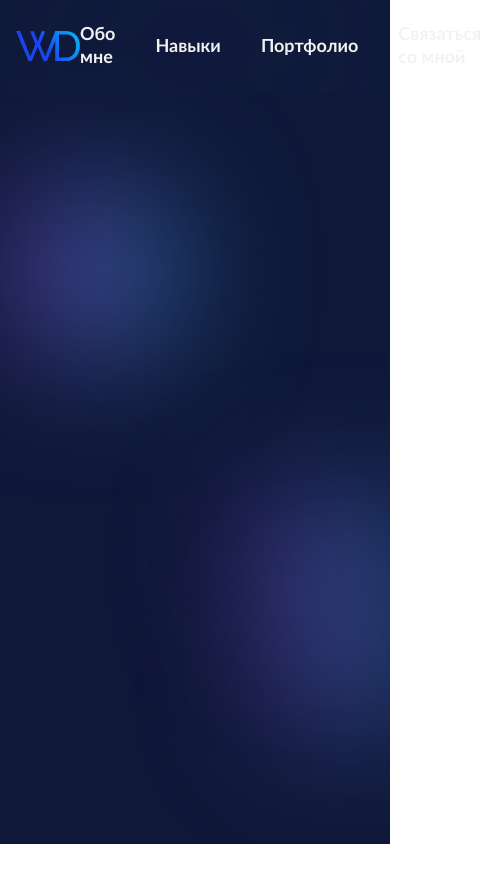
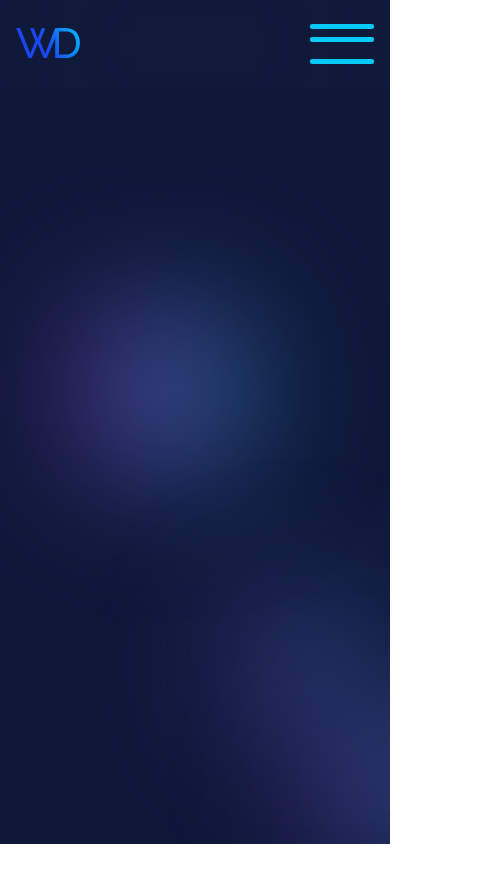
Before and after one commit to etherealelement/next-portfolio, a Next.js app: page / in a window 390 px wide. Shown: the top 882 px of the page, 481 px wide, since content can reach past the window. Before the commit the page ends 844 px from the top, so only its background shows below. Built offline with nearby package versions, Linux system fonts and the light colour scheme.

Commit message:
create: header and adaptive

```diff
--- a/app/components/header/Header.module.scss
+++ b/app/components/header/Header.module.scss
@@ -66,6 +66,9 @@
   }
 }
 
+//Burger Menu
+
+
 .burgerMenu {
   width: 64px;
   height: 30px;
@@ -76,6 +79,10 @@
   border: none;
   margin: 0;
   padding: 0;
+
+  @media all and (max-width: 485px) {
+    height: 40px;
+  }
 }
 
 .burgerMenu span {
@@ -92,6 +99,13 @@
   top: 0;
   left: 0;
 
+}
+//ListReset
+
+.listReset {
+  list-style-type: none;
+  margin: 0;
+  padding: 0;
 }
 
 .burgerMenu span:nth-child(2) {
--- a/app/components/header/Header.tsx
+++ b/app/components/header/Header.tsx
@@ -5,10 +5,12 @@ import styles from "./Header.module.scss";
 import Link from "next/link";
 import "../../globals.css";
 import {useMediaQuery} from "@/app/hooks";
+import stylesMenu from "./Mobilemenu.module.scss";
 
 export const Header: FC = () => {
     const isMobile = useMediaQuery(640);
     const [menuOpen, setMenuOpen] = useState(false)
+    const currentMenuItemClass = isMobile ? stylesMenu.menuItem : styles.headerContainerNavListItems;
     const handleToggleMenu = () => {
         (document.querySelector("body") as HTMLBodyElement).classList.toggle("overflow-hidden");
         setMenuOpen(!menuOpen);
@@ -29,9 +31,9 @@ export const Header: FC = () => {
                        <span></span>
                        <span></span>
                    </button>}
-                   <nav className={styles.headerContainerNav}>
-                       <ul className={styles.headerContainerNavList}>
-                           <li className={styles.headerContainerNavListItems}>
+                   <nav className={`${isMobile ? stylesMenu.menu : styles.headerContainerNav} ${menuOpen ? stylesMenu.open : ""}`}>
+                       <ul className={`${isMobile ? styles.listReset : styles.headerContainerNavList}`}>
+                           <li className={currentMenuItemClass}>
                                <Link
                                    className={styles.headerContainerNavListItemsLink}
                                    href="/"
@@ -39,7 +41,7 @@ export const Header: FC = () => {
                                    Обо мне
                                </Link>
                            </li>
-                           <li className={styles.headerContainerNavListItems}>
+                           <li className={currentMenuItemClass}>
                                <Link
                                    className={styles.headerContainerNavListItemsLink}
                                    href="/"
@@ -48,7 +50,7 @@ export const Header: FC = () => {
                                </Link>
 
                            </li>
-                           <li className={styles.headerContainerNavListItems}>
+                           <li className={currentMenuItemClass}>
 
                                <Link
                                    className={styles.headerContainerNavListItemsLink}
@@ -57,7 +59,7 @@ export const Header: FC = () => {
                                    Портфолио
                                </Link>
                            </li>
-                           <li className={styles.headerContainerNavListItems}>
+                           <li className={currentMenuItemClass}>
                                <Link
                                    className={styles.headerContainerNavListItemsLink}
                                    href="/"
--- /dev/null
+++ b/app/components/header/Mobilemenu.module.scss
@@ -0,0 +1,40 @@
+.menu {
+  list-style-type: none;
+  padding: 0;
+  margin: 0;
+  position: absolute;
+  top: 54px;
+  left: 50%;
+  transform: translateX(-50%);
+  width: 100%;
+  height: 100vh;
+  opacity: 0;
+  visibility: hidden;
+  background: rgba(21, 36, 72, 1);
+  -webkit-backdrop-filter: blur(60px);
+  backdrop-filter: blur(60px);
+  transition: visibility .3s ease-in-out, opacity .3s ease-in-out;
+
+  &.open {
+    opacity: 1;
+    visibility: visible;
+    transition: visibility .3s ease-in-out, opacity .3s ease-in-out;
+  }
+
+  &Item {
+    text-align: center;
+    margin-bottom: 10px;
+    font-family: 'Lato';
+    font-style: normal;
+    :nth-child(1) { margin-top: 20px}
+    & a {
+      position: relative;
+      color: #fff;
+      text-decoration: none;
+      font-size: 3em;
+      padding: 5px 20px;
+      display: inline-flex;
+      font-weight: 700;
+    }
+  }
+}
```
